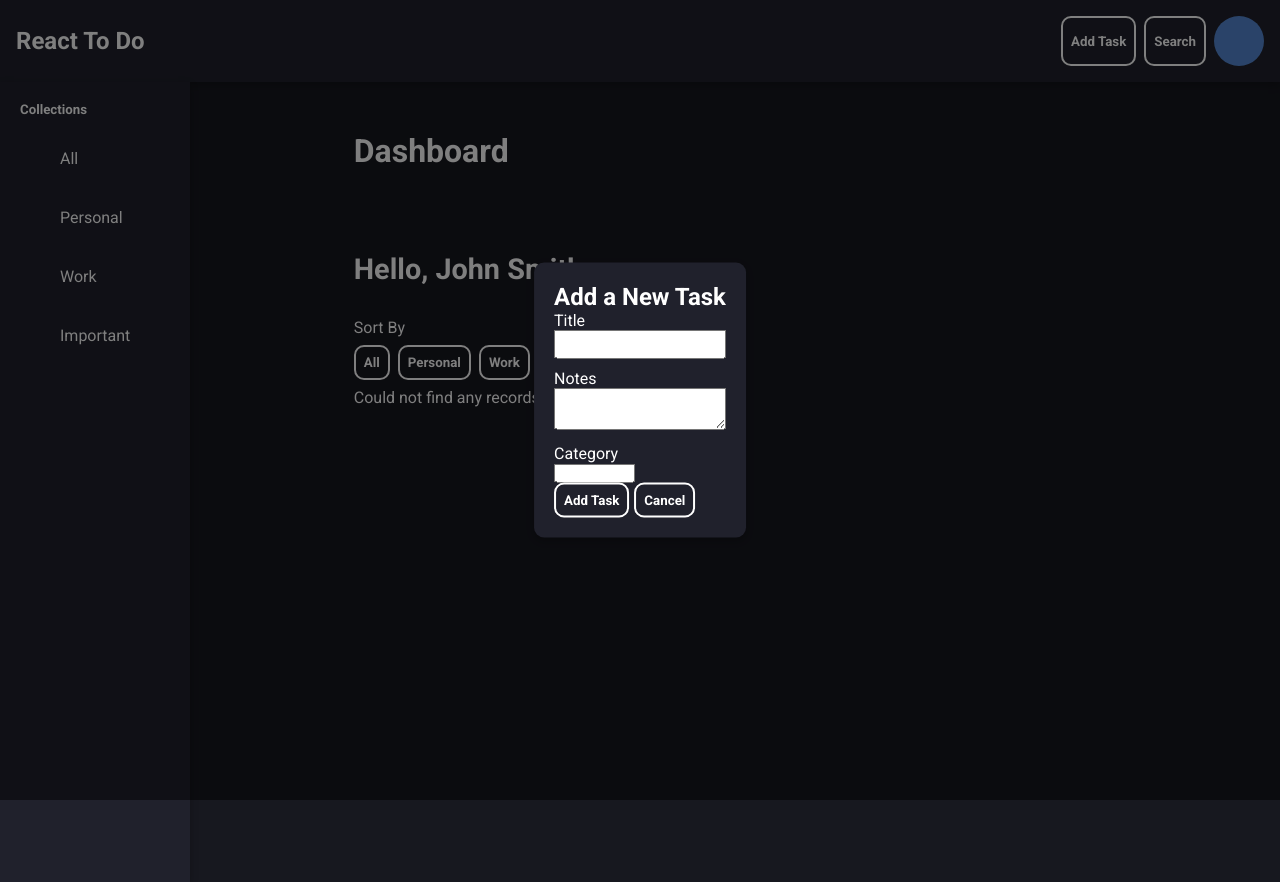
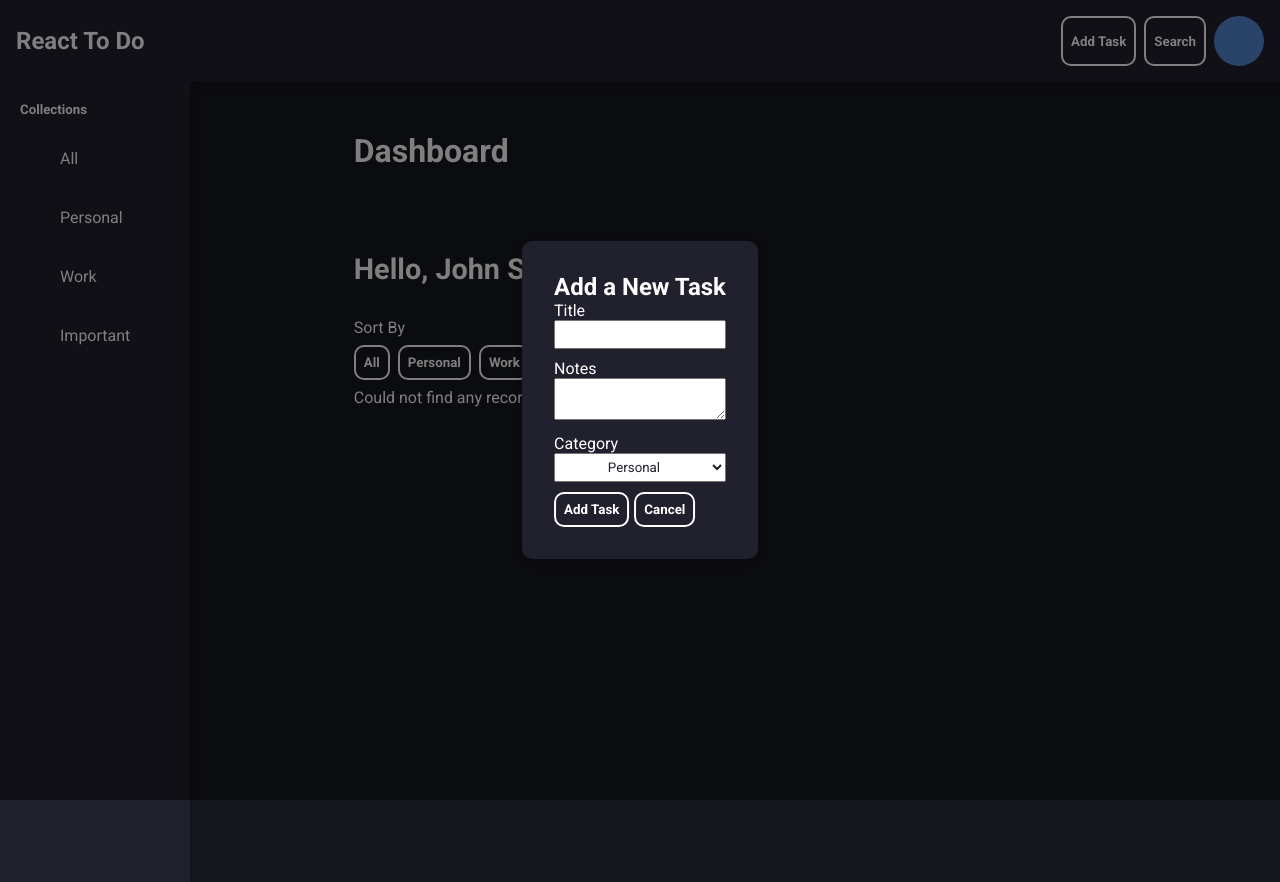
Before and after one commit to eko-develops/react-todo, a React (Create React App) app in the folder client/: page / in a window 1280 px wide. Both pictures are taken after a click on the button "Add Task". Built offline with nearby package versions, Linux system fonts and the light colour scheme; no server answers; the HTML template or start-up script is replaced by a standard one.

Commit message:
Style add new task modal

```diff
--- a/client/src/App.scss
+++ b/client/src/App.scss
@@ -81,6 +81,13 @@ header{
 }
 
 form.add-task-form {
+    display: flex;
+    justify-content: center;
+    align-items: center;
+
+    .add-task-form-wrapper{
+        width: 100%;
+    }
 
     .sort-buttons{
         button{
@@ -92,7 +99,11 @@ form.add-task-form {
         display: block;
     }
 
-    input, textarea{
+    select{
+        text-align: center;
+    }
+
+    input, textarea, select{
         margin-bottom: 10px;
         width: 100%;
         padding: 5px;
--- a/client/src/components/Header.js
+++ b/client/src/components/Header.js
@@ -14,6 +14,7 @@ const customStyles = {
       borderRadius: '10px',
       boxShadow: 'rgba(0, 0, 0, 0.24) 0px 3px 8px',
       border: 'none',
+      padding: '2rem'
     },
     overlay: {
         backgroundColor: 'rgba(0, 0, 0, 0.5)'
@@ -130,6 +131,7 @@ const Header = ({todos, setTodos, setIsError}) => {
                 >
                     <h2>Add a New Task</h2>
                     <form className="add-task-form">
+                        <div className="add-task-form-wrapper">
                             <label>Title</label>
                             <input onChange={handleTitleChange} value={title} type="text" />
                             <label>Notes</label>
@@ -144,6 +146,8 @@ const Header = ({todos, setTodos, setIsError}) => {
                                 <button onClick={handleAddTask}>Add Task</button>
                                 <button onClick={closeModal}>Cancel</button>
                             </div>
+                        </div>
+
 
                     </form>
                 </Modal>
```
Lines whose indentation alone changed are shown as unchanged.
